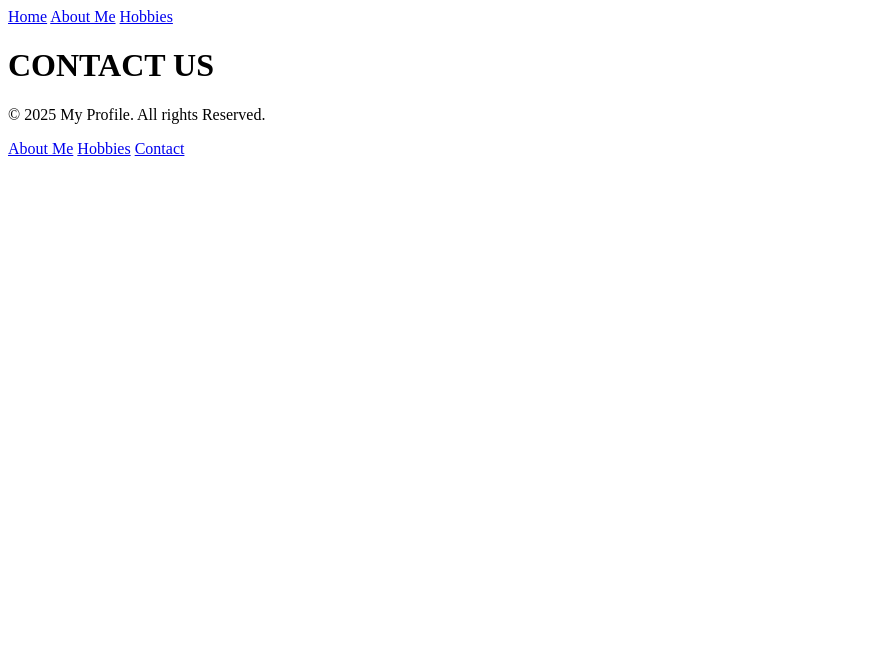
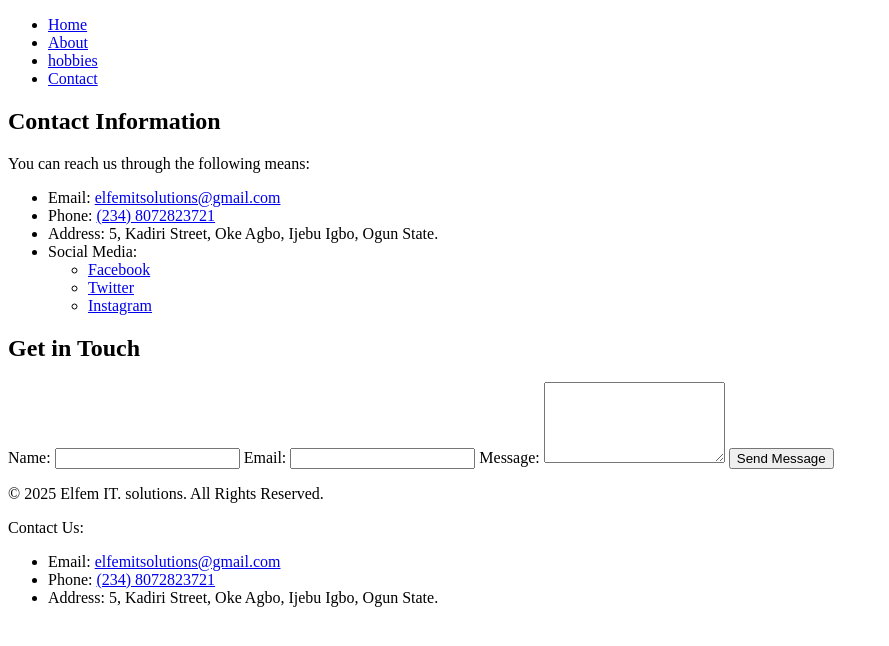
Before and after one commit to Elfem323/My_Profile, a plain HTML site: page Contact.html in a window 1280 px wide. Shown: the whole page, without its empty margins (0-889 px from the left). Drawn offline with Linux system fonts and the light colour scheme.

Commit message:
Update Contact.html

```diff
--- a/Contact.html
+++ b/Contact.html
@@ -1,26 +1,72 @@
 <!DOCTYPE html>
-<html>
-    <head>
-        <title>Contact</title>
-    </head>
-    <body>
-        <nav>
-            <a href="Index.html">Home</a>
-            <a href="About.html">About Me</a>
-            <a href="hobbies.html">Hobbies</a>
-        </nav>
-        <H1>CONTACT US</H1>
+<html lang="en">
+<head>
+    <meta charset="UTF-8">
+    <meta name="viewport" content="width=device-width, initial-scale=1.0">
+    <title>Contact Us</title>
+    <link rel="stylesheet" href="styles.css"> <!-- Link to your CSS file -->
+</head>
+<body>
 
-        <SECTION id="bio">
+    <!-- Navigation Section -->
+    <nav>
+        <ul>
+            <li><a href="index.html">Home</a></li>
+            <li><a href="about.html">About</a></li>
+            <li><a href="hobbies.html">hobbies</a></li>
+            <li><a href="contact.html">Contact</a></li>
+        </ul>
+    </nav>
 
-        </SECTION>
-    </body>
+    <!-- Contact Information Section -->
+    <section id="bio">
+        <h2>Contact Information</h2>
+        <p>You can reach us through the following means:</p>
+        <ul>
+            <li>Email: <a href="mailto:elfemitsolutions@gmail.com">elfemitsolutions@gmail.com</a></li>
+                <li>Phone: <a href="tel:+2348072803721">(234) 8072823721</a></li>
+                <li>Address: 5, Kadiri Street, Oke Agbo, Ijebu Igbo, Ogun State.</li>
+            <li>Social Media:
+                <ul>
+                    <li><a href="https://facebook.com/yourpage" target="_blank">Facebook</a></li>
+                    <li><a href="https://twitter.com/yourpage" target="_blank">Twitter</a></li>
+                    <li><a href="https://instagram.com/yourpage" target="_blank">Instagram</a></li>
+                </ul>
+            </li>
+        </ul>
+    </section>
+
+    <!-- Contact Form Section -->
+    <section id="contact-form">
+        <h2>Get in Touch</h2>
+        <form action="submit_form.php" method="post">
+            <label for="name">Name:</label>
+            <input type="text" id="name" name="name" required>
+
+            <label for="email">Email:</label>
+            <input type="email" id="email" name="email" required>
+
+            <label for="message">Message:</label>
+            <textarea id="message" name="message" rows="5" required></textarea>
+
+            <button type="submit">Send Message</button>
+        </form>
+    </section>
+
+    <!-- Footer Section -->
     <footer>
-        <p>&copy; 2025 My Profile. All rights Reserved.</p>
-        <nav>
-            <a href="About.html">About Me</a>
-            <a href="hobbies.html">Hobbies</a>
-            <a href="contact.html">Contact</a>
-        </nav>
+        <div>
+            <p>&copy; 2025 Elfem IT. solutions. All Rights Reserved.</p>
+        </div>
+        <div>
+            <p>Contact Us:</p>
+            <ul>
+                <li>Email: <a href="mailto:elfemitsolutions@gmail.com">elfemitsolutions@gmail.com</a></li>
+                <li>Phone: <a href="tel:+2348072803721">(234) 8072823721</a></li>
+                <li>Address: 5, Kadiri Street, Oke Agbo, Ijebu Igbo, Ogun State.</li>
+            </ul>
+        </div>
     </footer>
+
+</body>
 </html>
```
